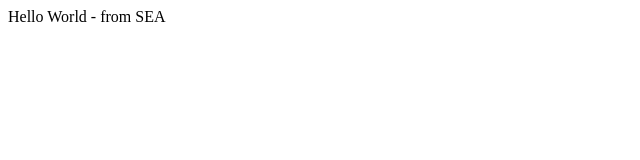
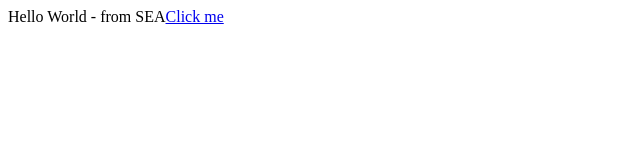
Before and after one commit to dkdhl/static-web-app-reactjs-sea, a React (Create React App) app: page / in a window 1280 px wide. Shown: the top 160 px of the page, without its empty margins (0-640 px from the left). Built offline with nearby package versions, Linux system fonts and the light colour scheme; the HTML template or start-up script is replaced by a standard one.

Commit message:
Update App.js
add link

```diff
--- a/src/App.js
+++ b/src/App.js
@@ -2,7 +2,11 @@ import React from 'react';
 
 function App() {
   const value = 'World - from SEA';
-  return <div>Hello {value}</div>;
+  return <div>
+    Hello {value}
+    <a href="https://http-trigger-poc4its.azurewebsites.net/api/HttpTriggerJava?code=R4KN_ks3Y_xTOYvXFLTNPw0XomrQEUxFCM5yuRtZy5MXAzFuR9kuDw==&name=dickson">Click me</a>
+
+  </div>;
 }
 
 export default App;
```
